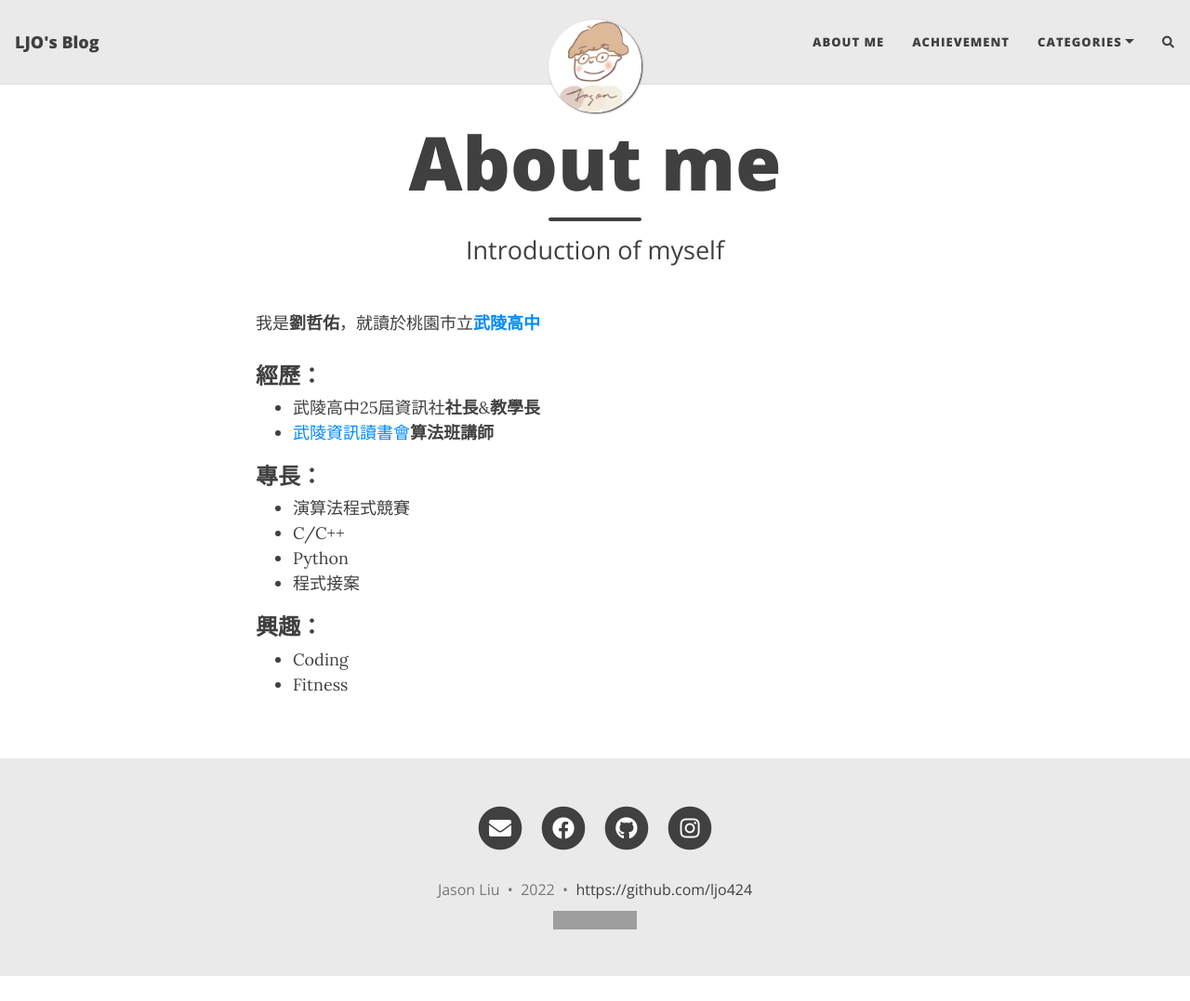
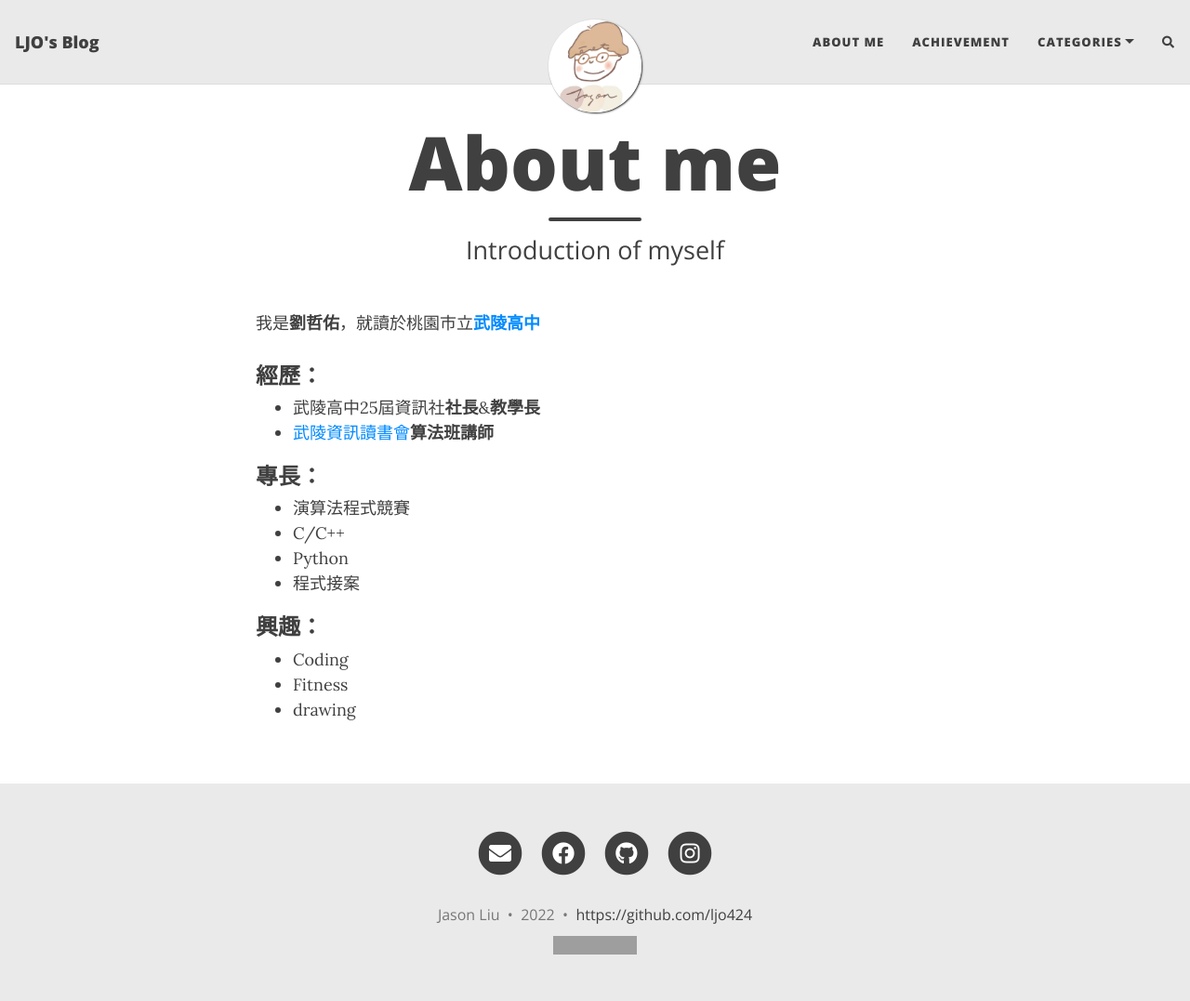
Before and after one commit to jason810496/blog, a Jekyll site: the page built from aboutme.md, in a window 1280 px wide and 1077 px high. Shown: the whole window at 93% size. Built offline with Jekyll 4.4.1, drawn with Linux system fonts in a browser that asks for light colours; nearby versions of some CDN libraries; comment, search, counter and statistics services are not loaded; grey boxes are pictures that could not be loaded.

Commit message:
add hobby

```diff
--- a/aboutme.md
+++ b/aboutme.md
@@ -19,3 +19,4 @@ subtitle: Introduction of myself
 ### 興趣：
 - Coding
 - Fitness
+- drawing
```
